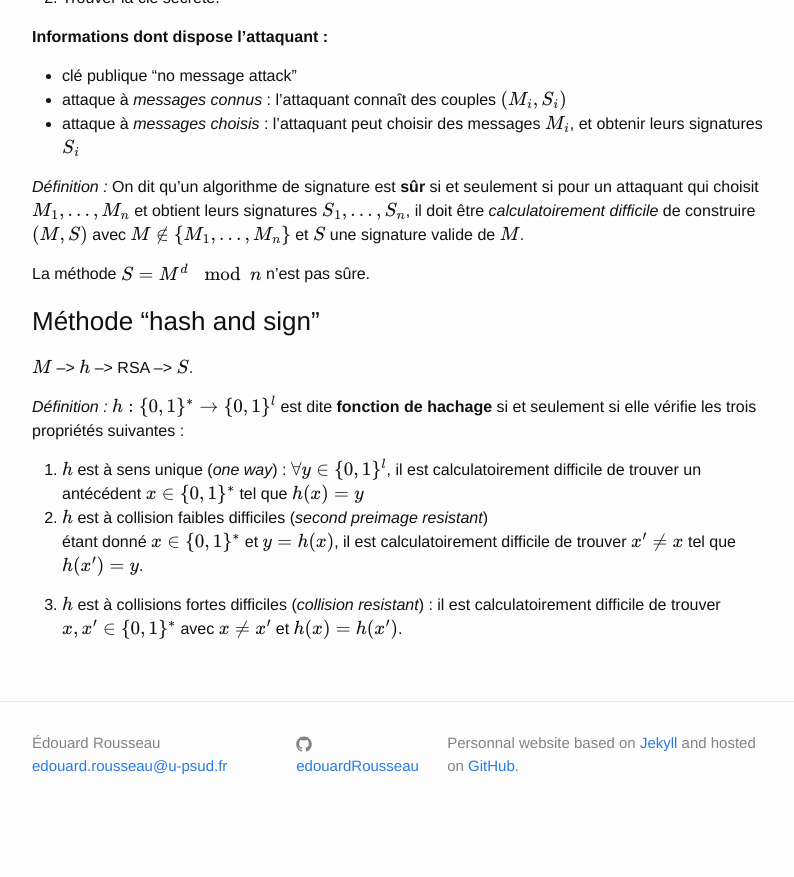
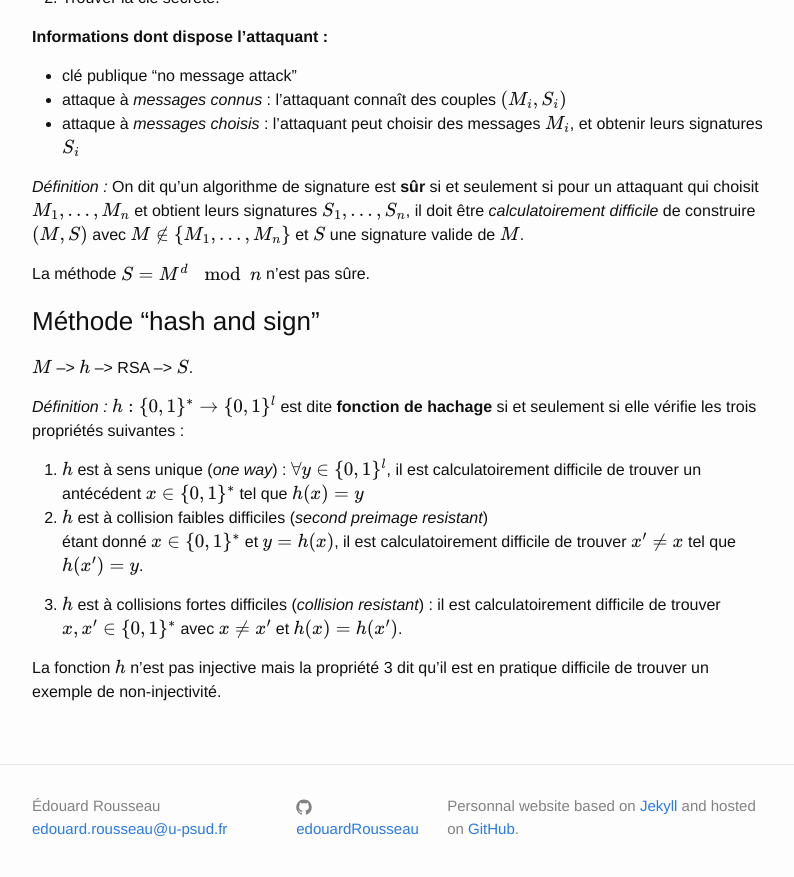
Before and after one commit to erou/erou.github.io, a Jekyll site: the page built from crypto.md, in a window 1280 px wide and 900 px high, scrolled down 703 px. Shown: the top 877 px of the window, without its empty margins (238-1032 px from the left). Built offline with Jekyll 4.4.1, drawn with Linux system fonts in a browser that asks for light colours; our own code applies the rules of GitHub Pages for plain Markdown files; formulas are drawn with MathJax 3; before the commit the page ends 1540 px from its top, so only the background shows below that.

Commit message:
cours crypto

```diff
--- a/crypto.md
+++ b/crypto.md
@@ -67,3 +67,6 @@ difficile de trouver $x'\neq x$ tel que $h(x')=y$.
 3. $h$ est à collisions fortes difficiles (*collision resistant*) : il
    est calculatoirement difficile de trouver $x,x'\in\\{0,1\\}^*$ avec
    $x\neq x'$ et $h(x)=h(x')$.
+
+La fonction $h$ n'est pas injective mais la propriété 3 dit qu'il est en
+pratique difficile de trouver un exemple de non-injectivité.
```
